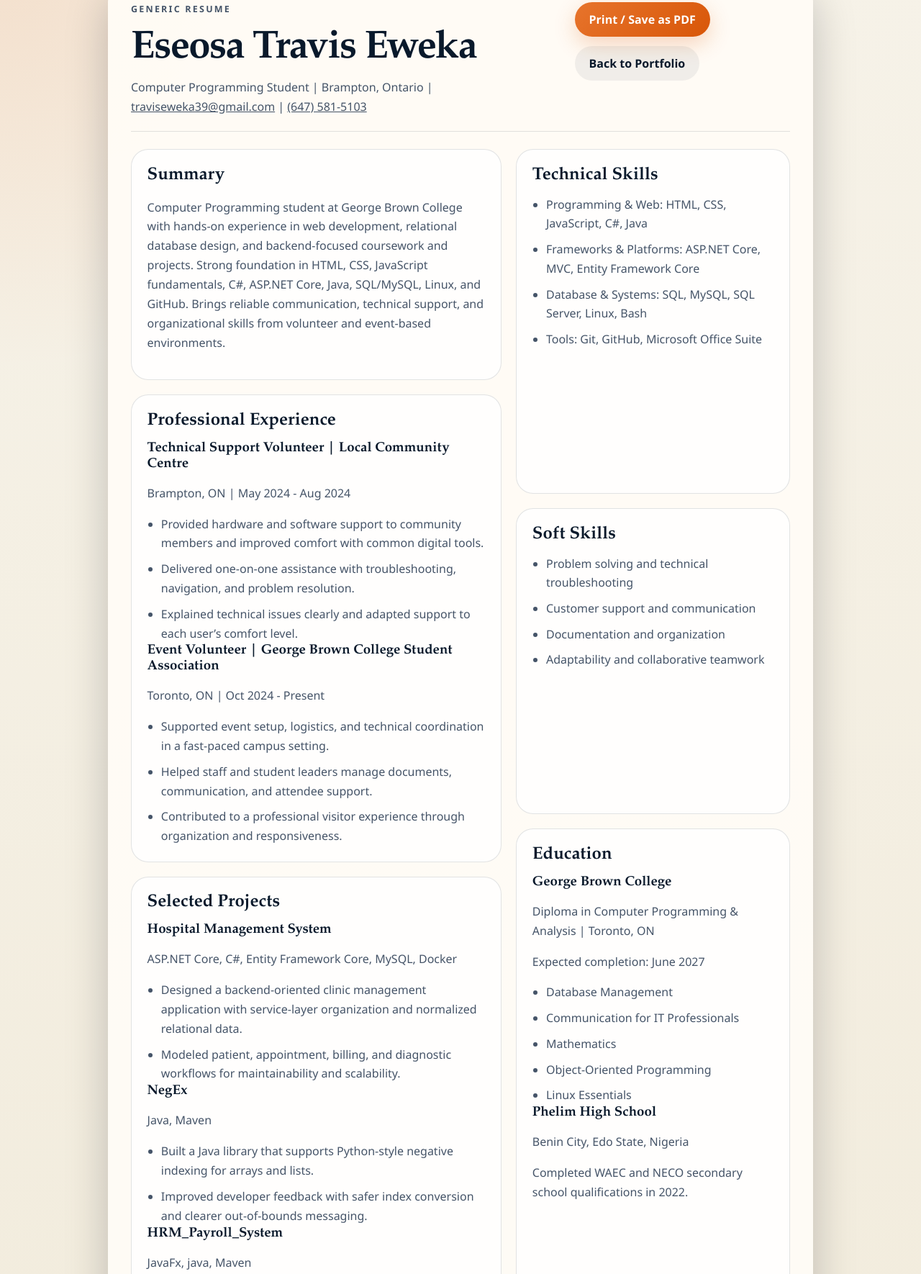
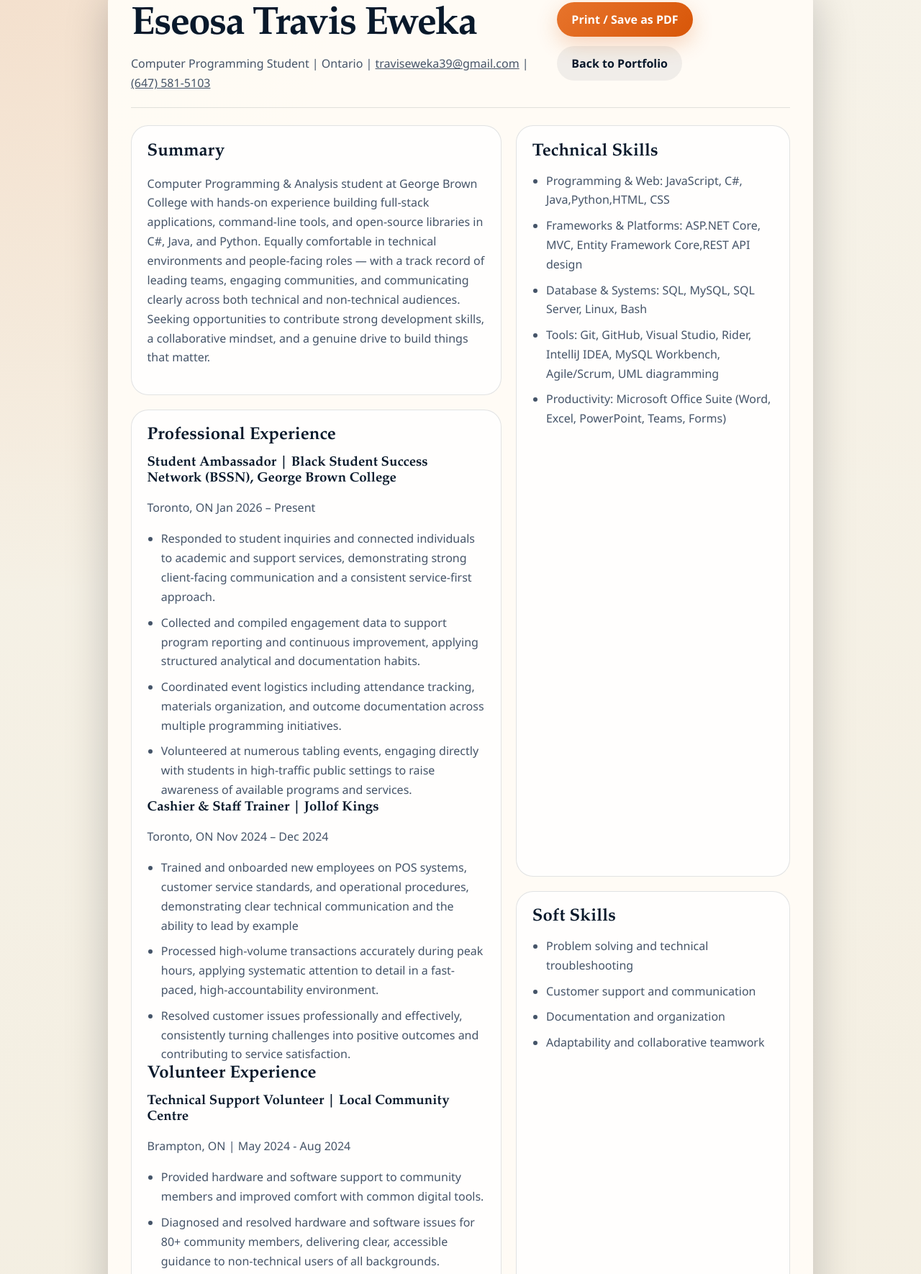
Before and after one commit to Travis-bug/online-portfolio, a plain HTML site: page resume.html in a window 1280 px wide. Shown: the part 61-1831 px from the top of the page at 72% size. Drawn offline with Linux system fonts and the light colour scheme.

Commit message:
Revise resume content and structure
Updated resume details including education, experience, and skills.

```diff
--- a/resume.html
+++ b/resume.html
@@ -11,10 +11,9 @@
     <main class="resume-shell">
         <header class="resume-header">
             <div>
-                <p class="eyebrow">Generic Resume</p>
                 <h1>Eseosa Travis Eweka</h1>
                 <p class="resume-subtitle">
-                    Computer Programming Student | Brampton, Ontario | <a href="mailto:traviseweka39@gmail.com">traviseweka39@gmail.com</a> | <a href="tel:+16475815103">(647) 581-5103</a>
+                    Computer Programming Student | Ontario | <a href="mailto:traviseweka39@gmail.com">traviseweka39@gmail.com</a> | <a href="tel:+16475815103">(647) 581-5103</a>
                 </p>
             </div>
 
@@ -29,42 +28,70 @@
                 <article class="resume-card">
                     <h2>Summary</h2>
                     <p>
-                        Computer Programming student at George Brown College with hands-on experience in web development, relational database design, and backend-focused coursework and projects.
-                        Strong foundation in HTML, CSS, JavaScript fundamentals, C#, ASP.NET Core, Java, SQL/MySQL, Linux, and GitHub.
-                        Brings reliable communication, technical support, and organizational skills from volunteer and event-based environments.
+                       Computer Programming & Analysis student at George Brown College with hands-on experience building full-stack applications,
+                        command-line tools, and open-source libraries in C#, Java, and Python. Equally comfortable in technical environments and
+                        people-facing roles — with a track record of leading teams, engaging communities, and communicating clearly across both technical
+                        and non-technical audiences. Seeking opportunities to contribute strong development skills, a collaborative mindset, and a genuine drive to build things that matter.
                     </p>
                 </article>
 
                 <article class="resume-card">
                     <h2>Professional Experience</h2>
+
+
+                     <h3>Student Ambassador | Black Student Success Network (BSSN), George Brown College </h3>
+                    <p>Toronto, ON	Jan 2026 – Present</p>
+                    <ul>
+                        <li>Responded to student inquiries and connected individuals to academic and support services, demonstrating strong client-facing communication and a consistent service-first approach.</li>
+                        <li>Collected and compiled engagement data to support program reporting and continuous improvement, applying structured analytical and documentation habits.</li>
+                        <li>Coordinated event logistics including attendance tracking, materials organization, and outcome documentation across multiple programming initiatives.</li>
+                        <li>Volunteered at numerous tabling events, engaging directly with students in high-traffic public settings to raise awareness of available programs and services.</li>
+                    </ul>
+
+                        <h3>Cashier & Staff Trainer | Jollof Kings  </h3>
+                    <p>Toronto, ON	Nov 2024 – Dec 2024</p>
+                    <ul>
+                        <li>Trained and onboarded new employees on POS systems, customer service standards, and operational procedures, demonstrating clear technical communication and the ability to lead by example</li>
+                        <li>Processed high-volume transactions accurately during peak hours, applying systematic attention to detail in a fast-paced, high-accountability environment.</li>
+                        <li>Resolved customer issues professionally and effectively, consistently turning challenges into positive outcomes and contributing to service satisfaction.</li>
+                    </ul>
+
+
+
+
+
+                     <h2>Volunteer Experience</h2>
+
                     <h3>Technical Support Volunteer | Local Community Centre</h3>
                     <p>Brampton, ON | May 2024 - Aug 2024</p>
                     <ul>
                         <li>Provided hardware and software support to community members and improved comfort with common digital tools.</li>
-                        <li>Delivered one-on-one assistance with troubleshooting, navigation, and problem resolution.</li>
-                        <li>Explained technical issues clearly and adapted support to each user’s comfort level.</li>
+                        <li>Diagnosed and resolved hardware and software issues for 80+ community members, delivering clear, accessible guidance to non-technical users of all backgrounds.</li>
+                        <li>Logged service requests and documented resolutions in structured records, maintaining organized technical documentation analogous to professional defect tracking..</li>
                     </ul>
 
                     <h3>Event Volunteer | George Brown College Student Association</h3>
                     <p>Toronto, ON | Oct 2024 - Present</p>
                     <ul>
-                        <li>Supported event setup, logistics, and technical coordination in a fast-paced campus setting.</li>
-                        <li>Helped staff and student leaders manage documents, communication, and attendee support.</li>
+                        <li>Supported event registration, logistics, and data entry in team-oriented, fast-paced environments, building strong organizational and coordination competencies.</li>
+                        <li>Developed a working familiarity with Student Association programs and the broader student movement through sustained engagement.</li>
                         <li>Contributed to a professional visitor experience through organization and responsiveness.</li>
                     </ul>
                 </article>
 
                 <article class="resume-card">
                     <h2>Selected Projects</h2>
+
                     <h3>Hospital Management System</h3>
                     <p>ASP.NET Core, C#, Entity Framework Core, MySQL, Docker</p>
                     <ul>
-                        <li>Designed a backend-oriented clinic management application with service-layer organization and normalized relational data.</li>
+                        <li>Designed a backend-oriented clinic management application with service-layer, RESTful API layer, and a normalized 15+ table MySQL database</li>
                         <li>Modeled patient, appointment, billing, and diagnostic workflows for maintainability and scalability.</li>
+                        <li>Documented system design, API architecture, and role-based security protocols for both technical and non-technical stakeholders.</li>
                     </ul>
 
                     <h3>NegEx</h3>
-                    <p>Java, Maven</p>
+                    <p>Java, Maven (Open-Source)</p>
                     <ul>
                         <li>Built a Java library that supports Python-style negative indexing for arrays and lists.</li>
                         <li>Improved developer feedback with safer index conversion and clearer out-of-bounds messaging.</li>
@@ -73,8 +100,29 @@
                     <h3>HRM_Payroll_System </h3>
                     <p>JavaFx, java, Maven</p>
                     <ul>
-                        <li>Contributed to a semester capstone HRM software application with a responsive interface and structured backed workflows.</li>
+                        <li>lead and Contributed a team for a semester capstone HRM software application with a responsive interface and structured backed workflows.</li>
                     </ul>
+
+                    <h3>Terminal Snake Game</h3>
+                    <p>Python, curses (Open-Source)</p>
+                    <ul>
+                        <li>Terminal-based game with a real-time loop, modular audio system, collision detection,
+                            score tracking, and cross-platform deployment. Iterated across 16 commits with a documented README and live gameplay demo.</li>
+                    </ul>
+
+
+
+                    <h3>Duplikate</h3>
+                    <p>Duplicate File Detection CLI Tool, Python (Open-Source)</p>
+                    <ul>
+                        <li>Recursive Python CLI utility that hashes every file in a directory tree and identifies duplicates by content,
+                            with a --copy flag for non-destructive mode. Actively extending to handle symbolic and hard links.</li>
+                    </ul>
+
+
+
+
+
                 </article>
             </div>
 
@@ -82,10 +130,11 @@
                 <article class="resume-card">
                     <h2>Technical Skills</h2>
                     <ul>
-                        <li>Programming &amp; Web: HTML, CSS, JavaScript, C#, Java</li>
-                        <li>Frameworks &amp; Platforms: ASP.NET Core, MVC, Entity Framework Core</li>
+                        <li>Programming &amp; Web: JavaScript, C#, Java,Python,HTML, CSS</li>
+                        <li>Frameworks &amp; Platforms: ASP.NET Core, MVC, Entity Framework Core,REST API design</li>
                         <li>Database &amp; Systems: SQL, MySQL, SQL Server, Linux, Bash</li>
-                        <li>Tools: Git, GitHub, Microsoft Office Suite</li>
+                        <li>Tools: Git, GitHub, Visual Studio, Rider, IntelliJ IDEA, MySQL Workbench, Agile/Scrum, UML diagramming</li>
+                        <li>Productivity: Microsoft Office Suite (Word, Excel, PowerPoint, Teams, Forms) </li>
                     </ul>
                 </article>
 
@@ -107,9 +156,12 @@
                     <ul>
                         <li>Database Management</li>
                         <li>Communication for IT Professionals</li>
-                        <li>Mathematics</li>
                         <li>Object-Oriented Programming</li>
                         <li>Linux Essentials</li>
+                        <li>Agile Software Development</li>
+                        <li>Systems Development Project</li>
+                        <li>Communication for IT Professionals</li>
+                        <li>Professional Workplace Competency</li>
                     </ul>
 
                     <h3>Phelim High School</h3>
```
